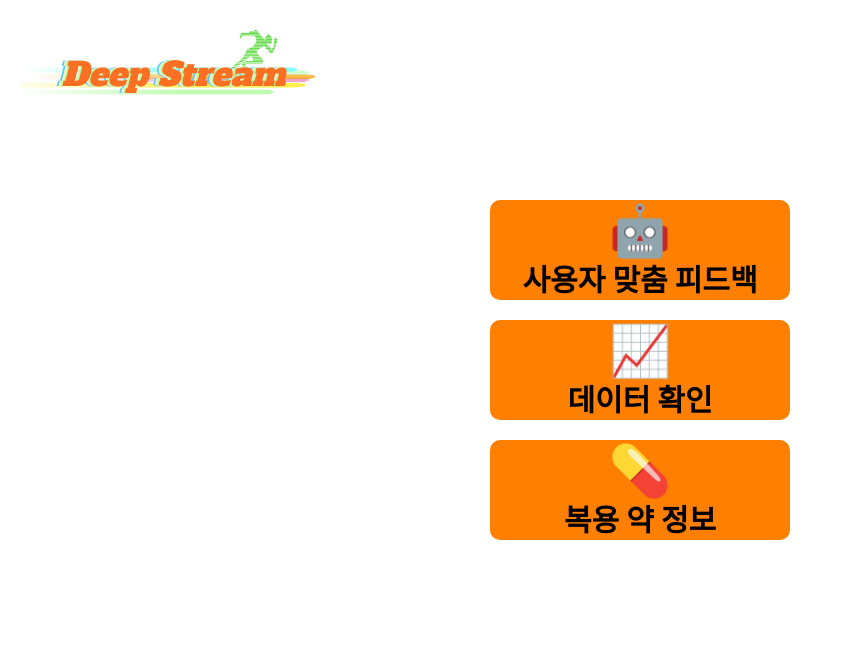
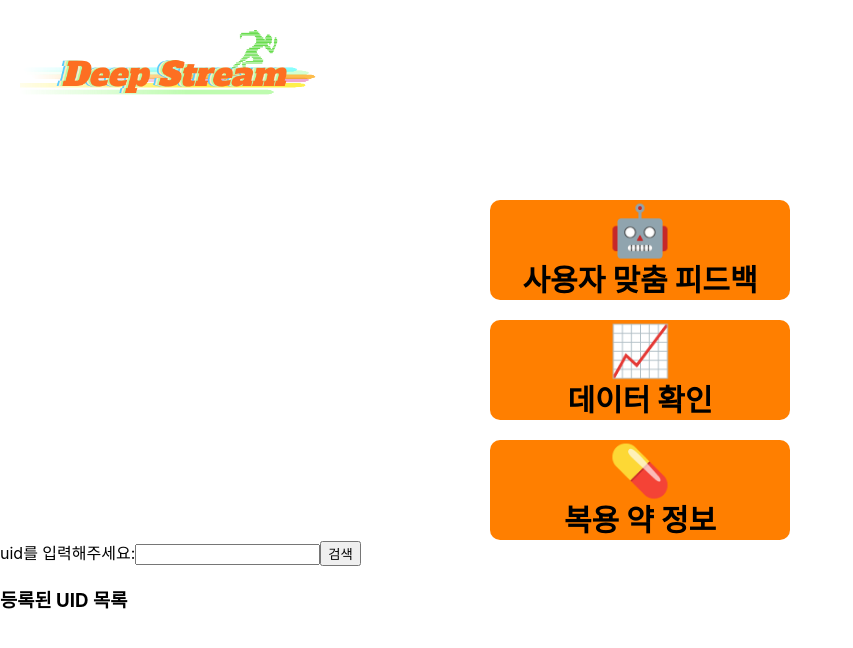
Before and after one commit to hyojeong0407/Customized_lifesytle, a React (Create React App) app in the folder customize/: page / in a window 1280 px wide. Shown: the top 648 px of the page, without its empty margins (0-853 px from the left). Built offline with nearby package versions, Linux system fonts and the light colour scheme.

Commit message:
메인화면

```diff
--- a/customize/src/App.js
+++ b/customize/src/App.js
@@ -1,11 +1,8 @@
-// React의 useState 훅 불러오기
 import { useState } from 'react';
-// 스타일 파일 불러오기
 import './App.css';
-// 이미지 파일 불러오기
 import deepStreamImage from './Deep_Stream.png';
 
-// 각 화면(컴포넌트) 불러오기
+// 기존 컴포넌트
 import HealthFeedback from './components/HealthFeedback';
 import Medication from './components/Medication';
 import CheckData from './components/CheckData';
@@ -14,36 +11,61 @@ import MediInfo from './components/MediInfo';
 import GetFeedback from './components/GetFeedback';
 import Guardian_Share from './components/Guardian_Share';
 
+// 새로 추가할 컴포넌트
+import App_for_guard from './components/App_for_guard';
+import App_for_user from './components/App_for_user';
+
 function App() {
-  // 현재 보여줄 화면을 관리하는 상태
-  // 기본값은 'menu' (메인 메뉴 화면)
   const [view, setView] = useState('menu');
 
-  // view 값이 'healthfeedback'일 때 HealthFeedback 컴포넌트 렌더링
+  // UID 관련 상태
+  const [uidInput, setUidInput] = useState('');
+  const [uids, setUids] = useState([]);
+  const [showButtons, setShowButtons] = useState(false);
+  const [guardianMode, setGuardianMode] = useState(false);
+  const [guardianUid, setGuardianUid] = useState('');
+  const [guardianNickname, setGuardianNickname] = useState('');
+
+  // uid 검색 처리
+  const handleSearch = () => {
+    if (!uids.find(u => u.uid === uidInput)) {
+      setShowButtons(true);
+    } else {
+      alert('이미 등록된 UID입니다.');
+    }
+  };
+
+  // 보호자 저장 처리
+  const handleSaveGuardian = () => {
+    if (guardianUid && guardianNickname) {
+      setUids([...uids, { uid: guardianUid, nickname: guardianNickname }]);
+      alert('보호자 UID 저장 완료!');
+      setGuardianMode(false);
+      setShowButtons(false);
+      setGuardianUid('');
+      setGuardianNickname('');
+    }
+  };
+
+  // view 처리
   if (view === 'healthfeedback') {
     return (
       <HealthFeedback
-          // 닫기 버튼 → 메뉴 화면으로 돌아가기
         onClose={() => setView('menu')}
-          // 데이터 확인 버튼 → CheckData 화면으로 이동
         onOpenCheckData={() => setView('checkdata')}
-          // 그래프 확인 버튼 → Checkfig 화면으로 이동
         onOpenCheckfig={() => setView('checkfig')}
       />
     );
   }
 
-  // view 값이 'checkdata'일 때 CheckData 컴포넌트 렌더링
   if (view === 'checkdata') {
     return <CheckData onClose={() => setView('healthfeedback')} />;
   }
 
-  // view 값이 'checkfig'일 때 Checkfig 컴포넌트 렌더링
   if (view === 'checkfig') {
     return <Checkfig onClose={() => setView('healthfeedback')} />;
   }
 
-  // view 값이 'getfeedback'일 때 GetFeedback 컴포넌트 렌더링
   if (view === 'getfeedback') {
     return (
       <GetFeedback
@@ -57,21 +79,27 @@ function App() {
     return <Guardian_Share onClose={() => setView('getfeedback')} />;
   }
 
-  // view 값이 'medication'일 때 Medication 컴포넌트 렌더링
   if (view === 'medication') {
     return (
       <Medication
-          // 닫기 버튼 → 메뉴 화면으로 돌아가기
         onClose={() => setView('menu')}
-          // 약 정보 버튼 → MediInfo 화면으로 이동
         onOpenMediInfo={() => setView('mediinfo')}
       />
     );
   }
 
-  // view 값이 'mediinfo'일 때 MediInfo 컴포넌트 렌더링
   if (view === 'mediinfo') {
     return <MediInfo onClose={() => setView('medication')} />;
+  }
+
+  // 보호자 전용 화면
+  if (view === 'app_for_guard') {
+    return <App_for_guard onClose={() => setView('menu')} />;
+  }
+
+  // 사용자 전용 화면
+  if (view === 'app_for_user') {
+    return <App_for_user onClose={() => setView('menu')} />;
   }
 
   // 기본 화면: 메뉴 화면
@@ -89,7 +117,6 @@ function App() {
 
         {/* 버튼 영역 */}
         <div className='button-container'>
-            {/* 사용자 맞춤 피드백 버튼 → healthfeedback 화면으로 이동 */}
           <button className='health' onClick={() => setView('healthfeedback')}>
             <span className="btn-icon" aria-hidden="true">🤖</span>
             <span className="btn-label">사용자 맞춤 피드백</span>
@@ -105,10 +132,58 @@ function App() {
             <span className="btn-label">복용 약 정보</span>
           </button>
         </div>
+
+        {/* UID 검색창 */}
+        <div className="uid-search">
+          <label>uid를 입력해주세요:</label>
+          <input
+            type="text"
+            value={uidInput}
+            onChange={(e) => setUidInput(e.target.value)}
+          />
+          <button onClick={handleSearch}>검색</button>
+        </div>
+
+        {/* 보호자/사용자 버튼 */}
+        {showButtons && (
+          <div className="role-buttons">
+            <button onClick={() => setView('app_for_guard')}>보호자 버튼</button>
+            <button onClick={() => setView('app_for_user')}>사용자 버튼</button>
+            <button onClick={() => setGuardianMode(true)}>보호자 UID 등록</button>
+          </div>
+        )}
+
+        {/* 보호자 UID 입력창 */}
+        {guardianMode && (
+          <div className="guardian-input">
+            <label>사용자 UID:</label>
+            <input
+              type="text"
+              value={guardianUid}
+              onChange={(e) => setGuardianUid(e.target.value)}
+            />
+            <label>별명:</label>
+            <input
+              type="text"
+              value={guardianNickname}
+              onChange={(e) => setGuardianNickname(e.target.value)}
+            />
+            <button onClick={handleSaveGuardian}>저장</button>
+          </div>
+        )}
+
+        {/* 등록된 UID 목록 */}
+        <div className="uid-list">
+          <h3>등록된 UID 목록</h3>
+          <ul>
+            {uids.map((item, index) => (
+              <li key={index}>{item.uid} - {item.nickname}</li>
+            ))}
+          </ul>
+        </div>
       </div>
     </>
   );
 }
 
-// App 컴포넌트 내보내기
 export default App;
```
Lines whose indentation alone changed are shown as unchanged.
